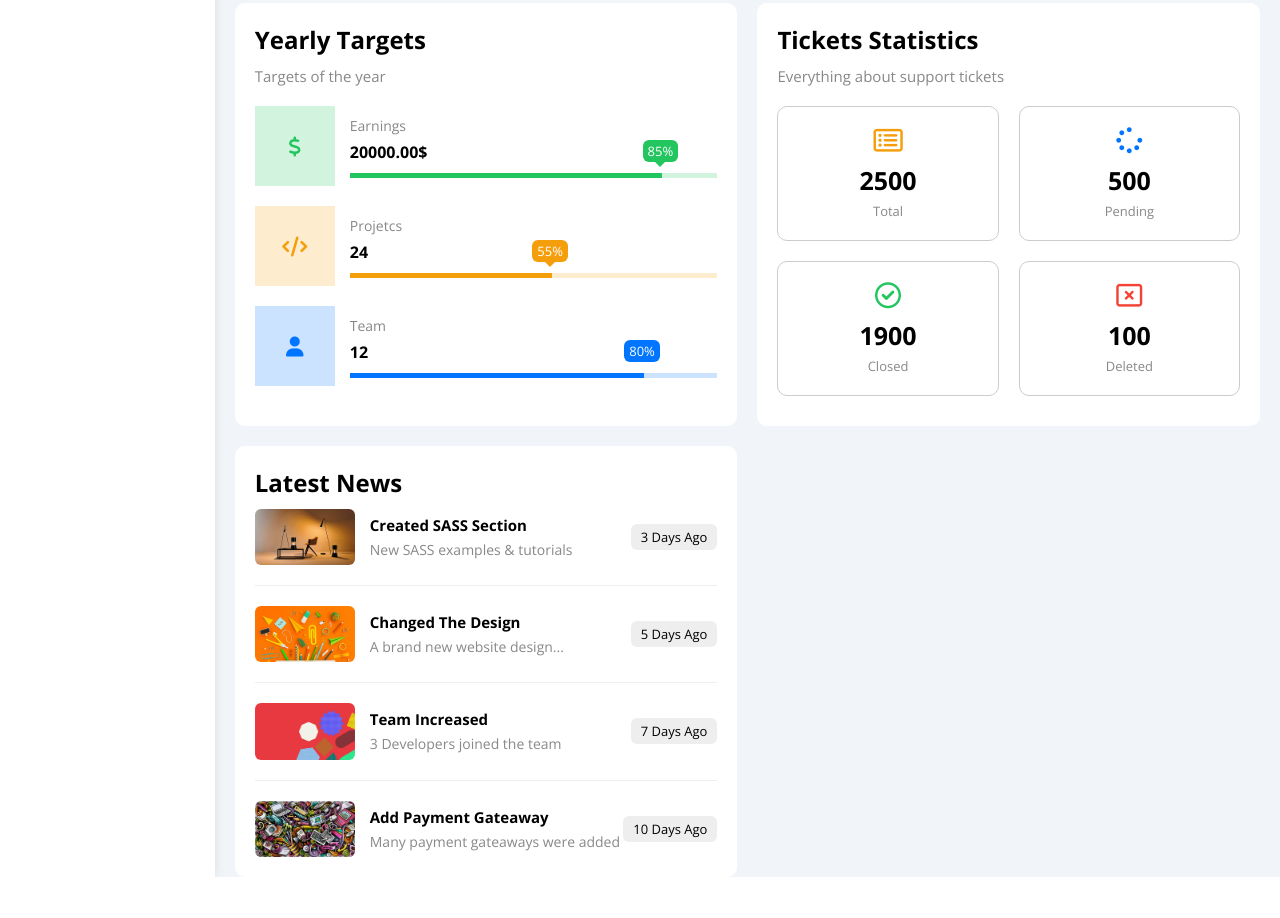
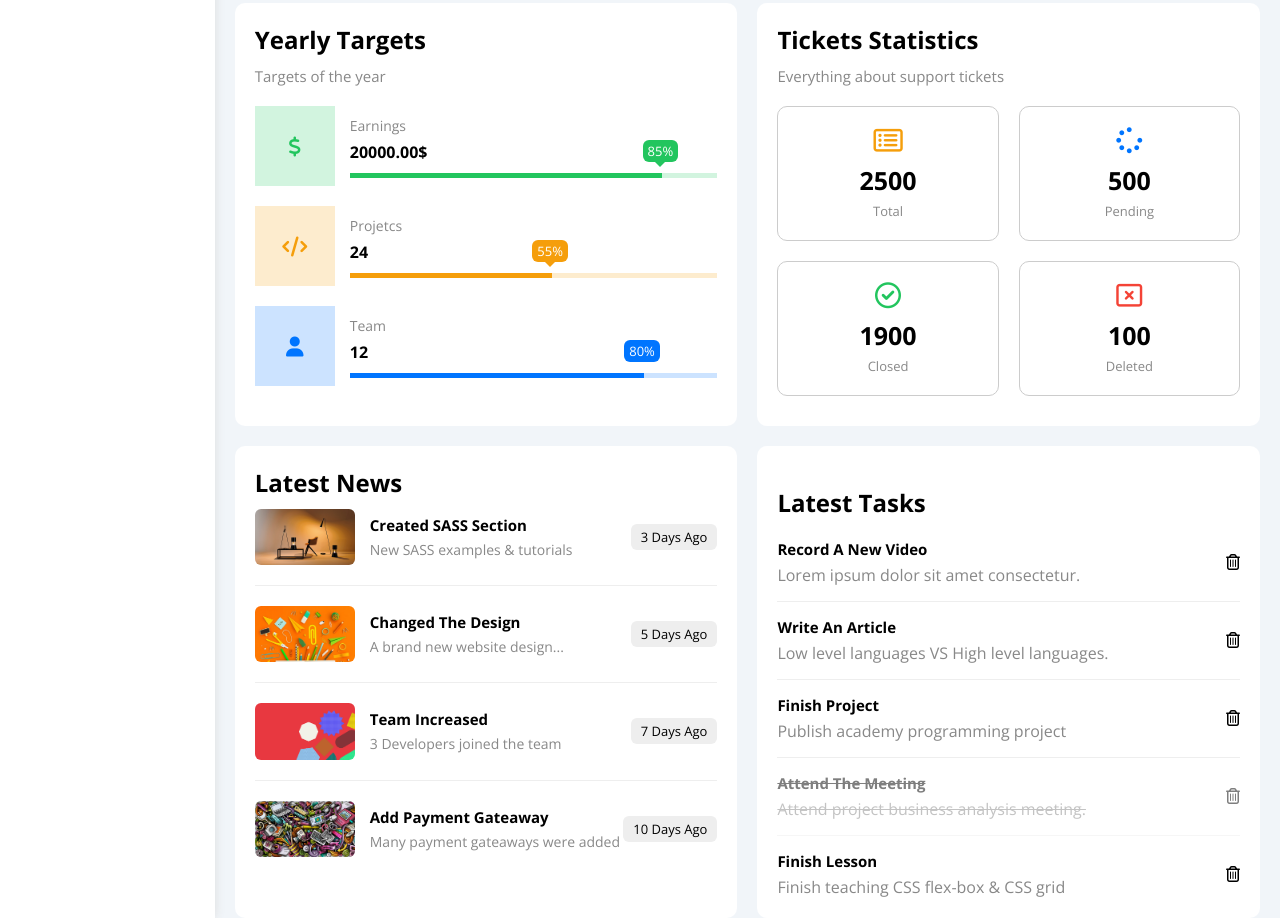
Before and after one commit to mina-atallah/dashboard, a plain HTML site: page index.html in a window 1280 px wide. Shown: the part 589-1507 px from the top of the page. Before the commit the page ends 1466 px from the top, so only its background shows below. Drawn offline with nearby package versions, Linux system fonts and the light colour scheme.

Commit message:
create tasks widget

```diff
--- a/css/master.css
+++ b/css/master.css
@@ -364,7 +364,7 @@ ul {
   }
 }
 
-/* Start Tickets Widget */
+/* End Tickets Widget */
 /* Start News Widget */
 .latest-news .news-row:not(:last-of-type) {
   margin-bottom: 20px;
@@ -403,3 +403,34 @@ ul {
 }
 
 /* End News Widget */
+
+/* Start Tasks Widget */
+.tasks .task-row:not(:last-of-type) {
+  margin-bottom: 15px;
+  padding-bottom: 15px;
+  border-bottom: 1px solid #eee;
+}
+
+.tasks .info {
+  flex-grow: 1;
+}
+
+.tasks .done {
+  opacity: 0.5;
+}
+
+.tasks .done h3,
+.tasks .done p {
+  text-decoration: line-through;
+}
+
+.tasks .delete {
+  cursor: pointer;
+  transition: 0.3s;
+}
+
+.tasks .delete:hover {
+  color: var(--red-clr);
+}
+
+/* End Tasks Widget */
--- a/index.html
+++ b/index.html
@@ -202,10 +202,9 @@
           </div>
         </div> <!-- End Tickets Widget -->
 
-        <!-- Start Latest News -->
+        <!-- Start Latest News Widget -->
         <div class="latest-news  p-20 bg-white rad-10 txt-c-mobile">
           <h2 class="mt-0 mb-10">Latest News</h2>
-
           <div class="news-row d-flex align-center">
             <img src="imgs/news-01.png" alt="An Empty Room with a chair and small table">
             <div class="info">
@@ -214,7 +213,6 @@
             </div>
             <div class="btn-shape bg-eee fs-13 label">3 Days Ago</div>
           </div>
-
           <div class="news-row d-flex align-center">
             <img src="imgs/news-02.png" alt="Designinng Tools and Kit">
             <div class="info">
@@ -223,7 +221,6 @@
             </div>
             <div class="btn-shape bg-eee fs-13 label">5 Days Ago</div>
           </div>
-
           <div class="news-row d-flex align-center">
             <img src="imgs/news-03.png" alt="Colored Geometric Shapes">
             <div class="info">
@@ -232,7 +229,6 @@
             </div>
             <div class="btn-shape bg-eee fs-13 label">7 Days Ago</div>
           </div>
-
           <div class="news-row d-flex align-center">
             <img src="imgs/news-04.png" alt="Developing Illustration">
             <div class="info">
@@ -241,8 +237,47 @@
             </div>
             <div class="btn-shape bg-eee fs-13 label">10 Days Ago</div>
           </div>
+        </div> <!-- End Latest News Widget -->
 
-        </div> <!-- Start Latest News -->
+        <!-- Start Tasks Widget-->
+        <div class="tasks p-20 bg-white rad-10">
+          <h2 class="mt-p mb10">Latest Tasks</h2>
+          <div class="task-row between-flex">
+            <div class=" info">
+              <h3 class="mt-0 mb-5 fs-15">Record A New Video</h3>
+              <p class="m-0 c-grey">Lorem ipsum dolor sit amet consectetur.</p>
+            </div>
+            <i class="fa-regular fa-trash-can delete"></i>
+          </div>
+          <div class="task-row between-flex">
+            <div class=" info">
+              <h3 class="mt-0 mb-5 fs-15">Write An Article</h3>
+              <p class="m-0 c-grey">Low level languages VS High level languages.</p>
+            </div>
+            <i class="fa-regular fa-trash-can delete"></i>
+          </div>
+          <div class="task-row between-flex">
+            <div class=" info">
+              <h3 class="mt-0 mb-5 fs-15">Finish Project</h3>
+              <p class="m-0 c-grey">Publish academy programming project</p>
+            </div>
+            <i class="fa-regular fa-trash-can delete"></i>
+          </div>
+          <div class="task-row between-flex done">
+            <div class=" info">
+              <h3 class="mt-0 mb-5 fs-15">Attend The Meeting</h3>
+              <p class="m-0 c-grey">Attend project business analysis meeting.</p>
+            </div>
+            <i class="fa-regular fa-trash-can delete"></i>
+          </div>
+          <div class="task-row between-flex">
+            <div class=" info">
+              <h3 class="mt-0 mb-5 fs-15">Finish Lesson</h3>
+              <p class="m-0 c-grey">Finish teaching CSS flex-box & CSS grid</p>
+            </div>
+            <i class="fa-regular fa-trash-can delete"></i>
+          </div>
+        </div> <!-- End Tasks Widget-->
 
       </div>
       <!-- End Wrapper -->
```
